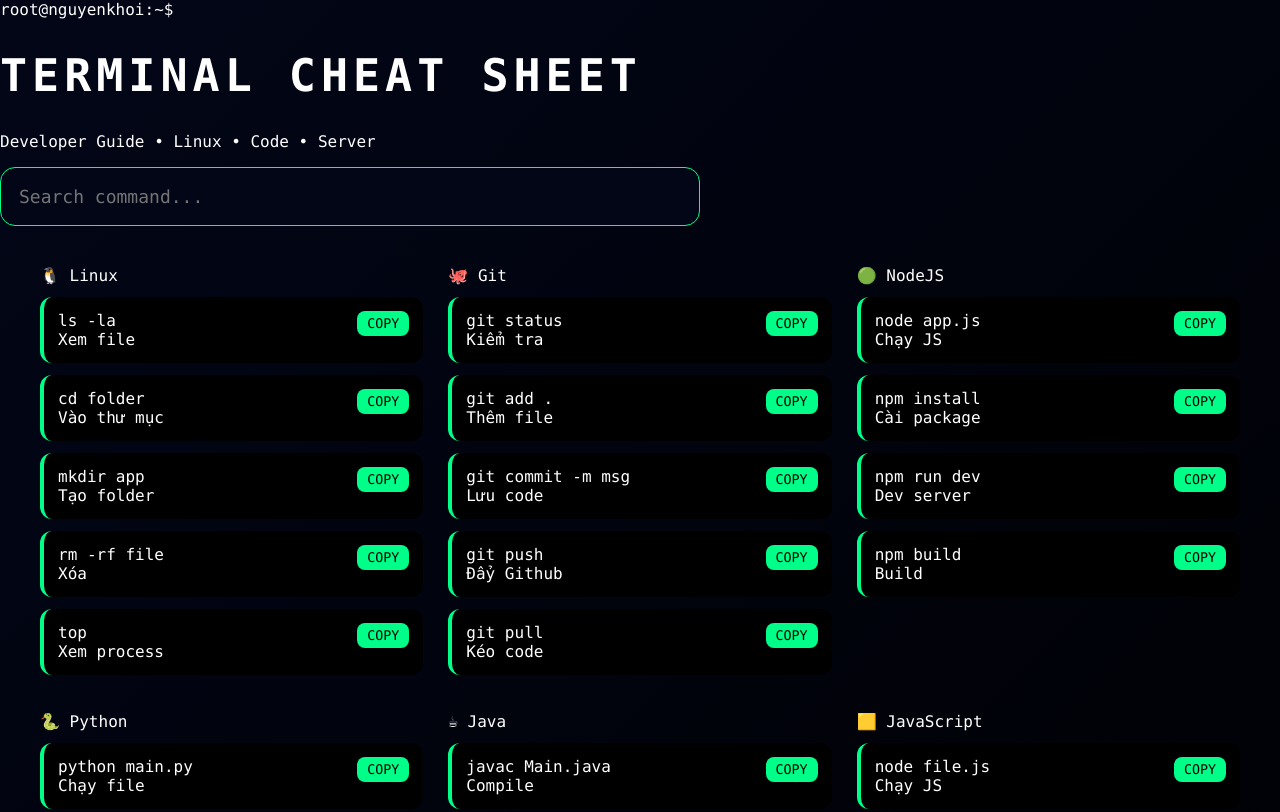
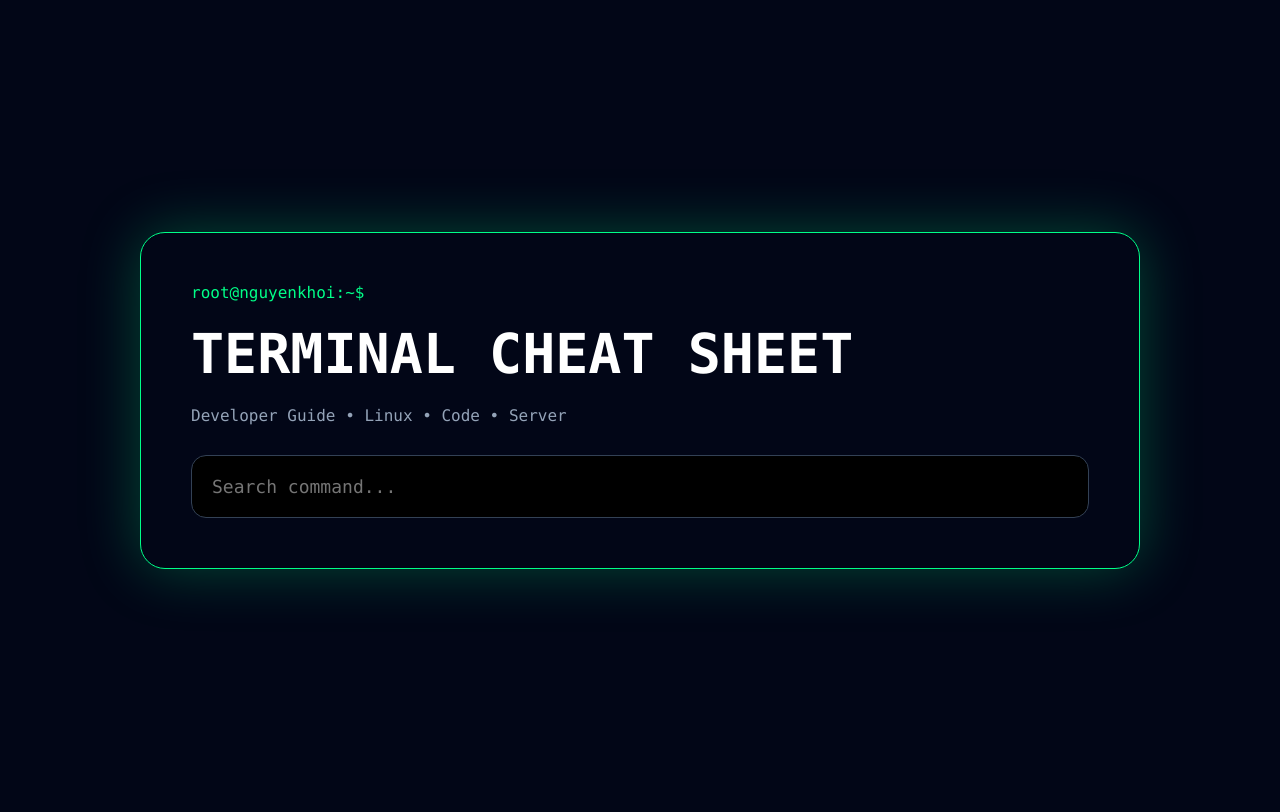
Before and after one commit to NguyenKhoi-275/Cheat-Sheet, a plain HTML site: page index.html in a window 1280 px wide. Shown: the top 812 px of the page. Drawn offline with Linux system fonts and the light colour scheme.

Commit message:
Refactor CSS styles for layout and design improvements

```diff
--- a/style.css
+++ b/style.css
@@ -1,4 +1,7 @@
 *{
+
+margin:0;
+padding:0;
 
 box-sizing:border-box;
 
@@ -14,100 +17,47 @@ monospace;
 body{
 
 
-margin:0;
-
 background:
 
-linear-gradient(
-135deg,
-#020617,
-#000
-);
+#020617;
 
 
 color:white;
 
-}
 
-
-
-.hero{
-
-
-text-align:center;
-
-padding:60px 20px;
+overflow-x:hidden;
 
 
 }
 
 
 
-.logo{
-
-margin:auto;
-
-width:90px;
-
-height:90px;
+.top{
 
 
-border:
-
-3px solid #00ff88;
-
-
-border-radius:20px;
+height:100vh;
 
 
 display:flex;
 
+
 align-items:center;
 
+
 justify-content:center;
-
-
-font-size:60px;
-
-color:#00ff88;
-
-
-box-shadow:
-0 0 40px #00ff88;
 
 
 }
 
 
 
-
-h1{
-
-font-size:45px;
-
-letter-spacing:5px;
-
-}
+.terminal{
 
 
-h1 span{
-
-color:#00ff88;
-
-}
+width:90%;
 
 
-
-
-input{
-
-
-width:80%;
-
-max-width:700px;
-
-
-padding:18px;
+max-width:1000px;
 
 
 background:#020617;
@@ -118,43 +68,68 @@ border:
 1px solid #00ff88;
 
 
-border-radius:15px;
+border-radius:25px;
 
 
-color:white;
+padding:50px;
 
-font-size:18px;
+
+box-shadow:
+
+0 0 60px #00ff8844;
+
+
+animation:
+
+show 1s;
 
 
 }
 
 
 
+.terminal span{
 
-.icons{
+color:#00ff88;
+
+}
 
 
-display:flex;
 
-justify-content:center;
+h1{
 
-gap:30px;
 
-flex-wrap:wrap;
+font-size:55px;
+
+
+margin:20px 0;
 
 
 }
 
 
 
-.icons div{
+p{
+
+color:#94a3b8;
+
+}
 
 
-background:#0f172a;
+
+input{
+
+
+margin-top:30px;
+
+
+width:100%;
+
 
 padding:20px;
 
-border-radius:20px;
+
+background:#000;
 
 
 border:
@@ -162,31 +137,13 @@ border:
 1px solid #334155;
 
 
-transition:.3s;
+border-radius:15px;
 
 
-}
+color:white;
 
 
-
-.icons div:hover{
-
-transform:translateY(-10px);
-
-box-shadow:
-
-0 0 30px #00ff88;
-
-
-}
-
-
-
-.icons img{
-
-width:60px;
-
-height:60px;
+font-size:18px;
 
 
 }
@@ -196,35 +153,60 @@ height:60px;
 #app{
 
 
-padding:40px;
-
-display:grid;
-
-grid-template-columns:
-
-repeat(auto-fit,minmax(330px,1fr));
-
-
-gap:25px;
+scroll-snap-type:y mandatory;
 
 
 }
 
 
 
+.section{
 
-.card{
+
+height:100vh;
+
+
+scroll-snap-align:start;
+
+
+display:flex;
+
+
+align-items:center;
+
+
+justify-content:center;
+
+
+padding:30px;
+
+
+}
+
+
+
+.box{
+
+
+width:90%;
+
+
+max-width:1100px;
 
 
 background:
 
-rgba(15,23,42,.8);
+linear-gradient(
+145deg,
+#0f172a,
+#020617
+);
 
 
-border-radius:20px;
+border-radius:30px;
 
 
-padding:25px;
+padding:40px;
 
 
 border:
@@ -232,18 +214,30 @@ border:
 1px solid #334155;
 
 
-backdrop-filter:blur(10px);
+box-shadow:
+
+0 0 50px #000;
+
+
+animation:
+
+slide .7s;
 
 
 }
 
 
 
+.title{
 
-.card h2{
+
+font-size:35px;
 
 
 color:#00ff88;
+
+
+margin-bottom:30px;
 
 
 }
@@ -256,17 +250,31 @@ color:#00ff88;
 background:#000;
 
 
-padding:14px;
-
-margin:12px 0;
+padding:18px;
 
 
-border-radius:12px;
+border-radius:15px;
+
+
+margin:15px 0;
 
 
 border-left:
 
-4px solid #00ff88;
+5px solid #00ff88;
+
+
+transition:.3s;
+
+
+}
+
+
+
+.cmd:hover{
+
+
+transform:translateX(10px);
 
 
 }
@@ -285,10 +293,10 @@ background:#00ff88;
 border:0;
 
 
-border-radius:8px;
+padding:6px 15px;
 
 
-padding:5px 10px;
+border-radius:10px;
 
 
 cursor:pointer;
@@ -298,9 +306,14 @@ cursor:pointer;
 
 
 
-small{
+.desc{
+
 
 color:#94a3b8;
+
+
+margin-top:10px;
+
 
 }
 
@@ -308,10 +321,41 @@ color:#94a3b8;
 
 footer{
 
-text-align:center;
 
 padding:30px;
 
+
+text-align:center;
+
 color:#64748b;
 
+
 }
+
+
+
+@keyframes slide{
+
+from{
+
+opacity:0;
+
+transform:translateY(50px);
+
+}
+
+
+}
+
+
+
+@keyframes show{
+
+
+from{
+
+opacity:0;
+
+}
+
+}
```
